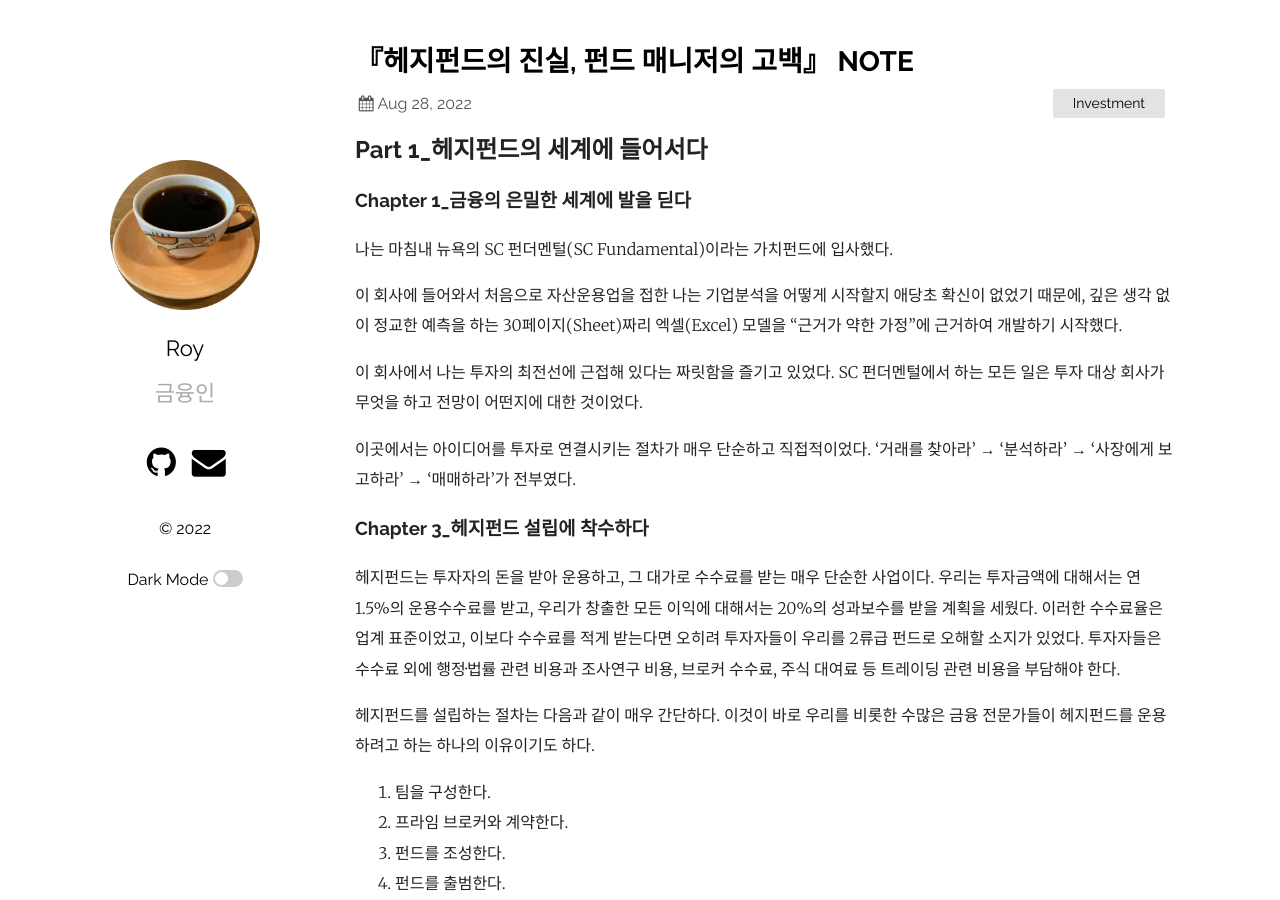
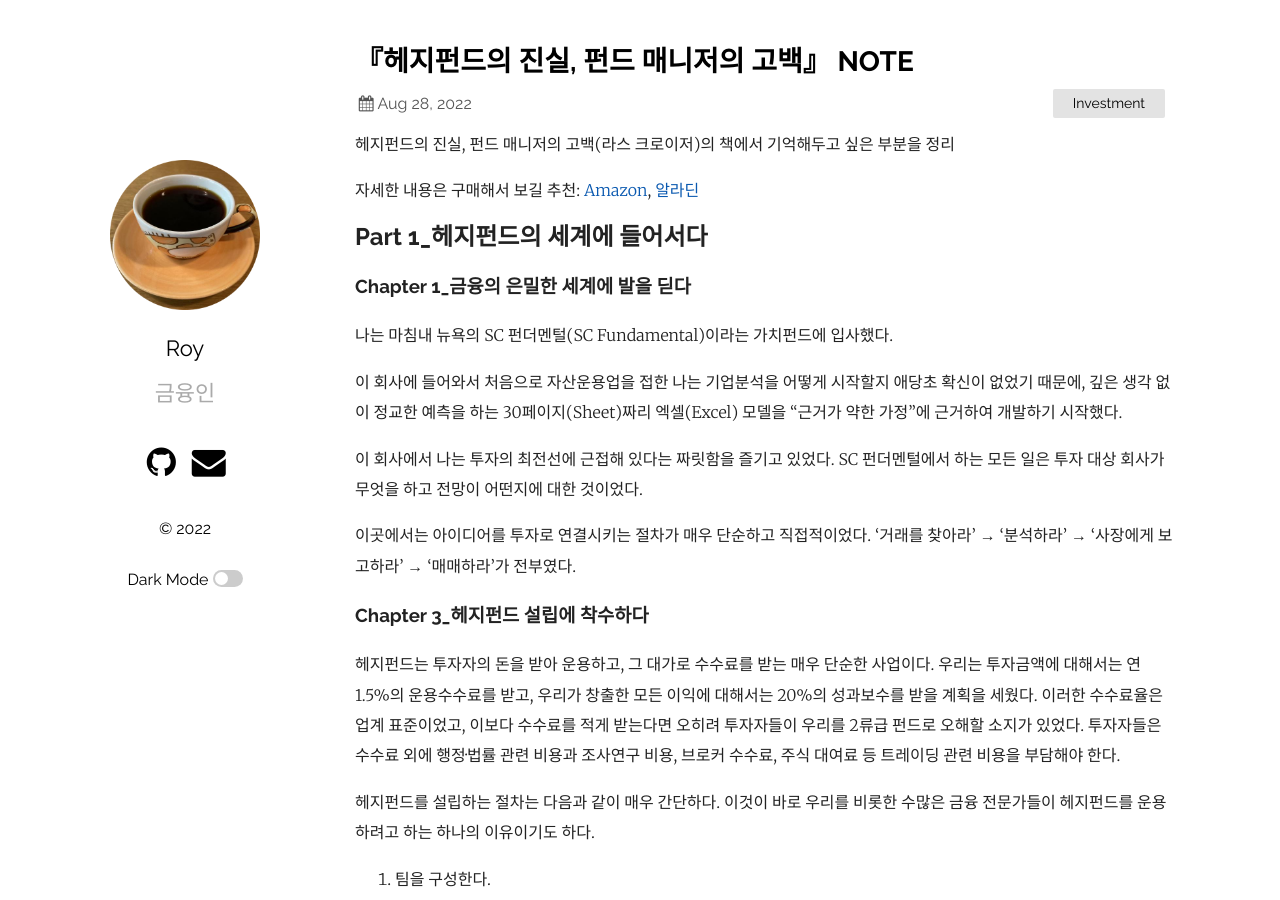
Before and after one commit to roy8in/roy8in.github.io, a Jekyll site: the page built from _posts/2022-08-28-Confessions-of-a-Hedge-Fund-Manager.md, in a window 1280 px wide and 900 px high. Built offline with Jekyll 4.4.1, drawn with Linux system fonts in a browser that asks for light colours.

Commit message:
modify: confession of a hedge fund manager

```diff
--- a/_posts/2022-08-28-Confessions-of-a-Hedge-Fund-Manager.md
+++ b/_posts/2022-08-28-Confessions-of-a-Hedge-Fund-Manager.md
@@ -6,6 +6,10 @@ categories: Investment
 tag: HedgeFund
 comments: True
 ---
+
+헤지펀드의 진실, 펀드 매니저의 고백(라스 크로이저)의 책에서 기억해두고 싶은 부분을 정리
+
+자세한 내용은 구매해서 보길 추천: [Amazon](https://www.amazon.com/Money-Mavericks-Confessions-Manager-Financial/dp/0273772503), [알라딘](https://www.aladin.co.kr/shop/wproduct.aspx?ItemId=14307611)
 
 ## Part 1_헤지펀드의 세계에 들어서다
 
```
